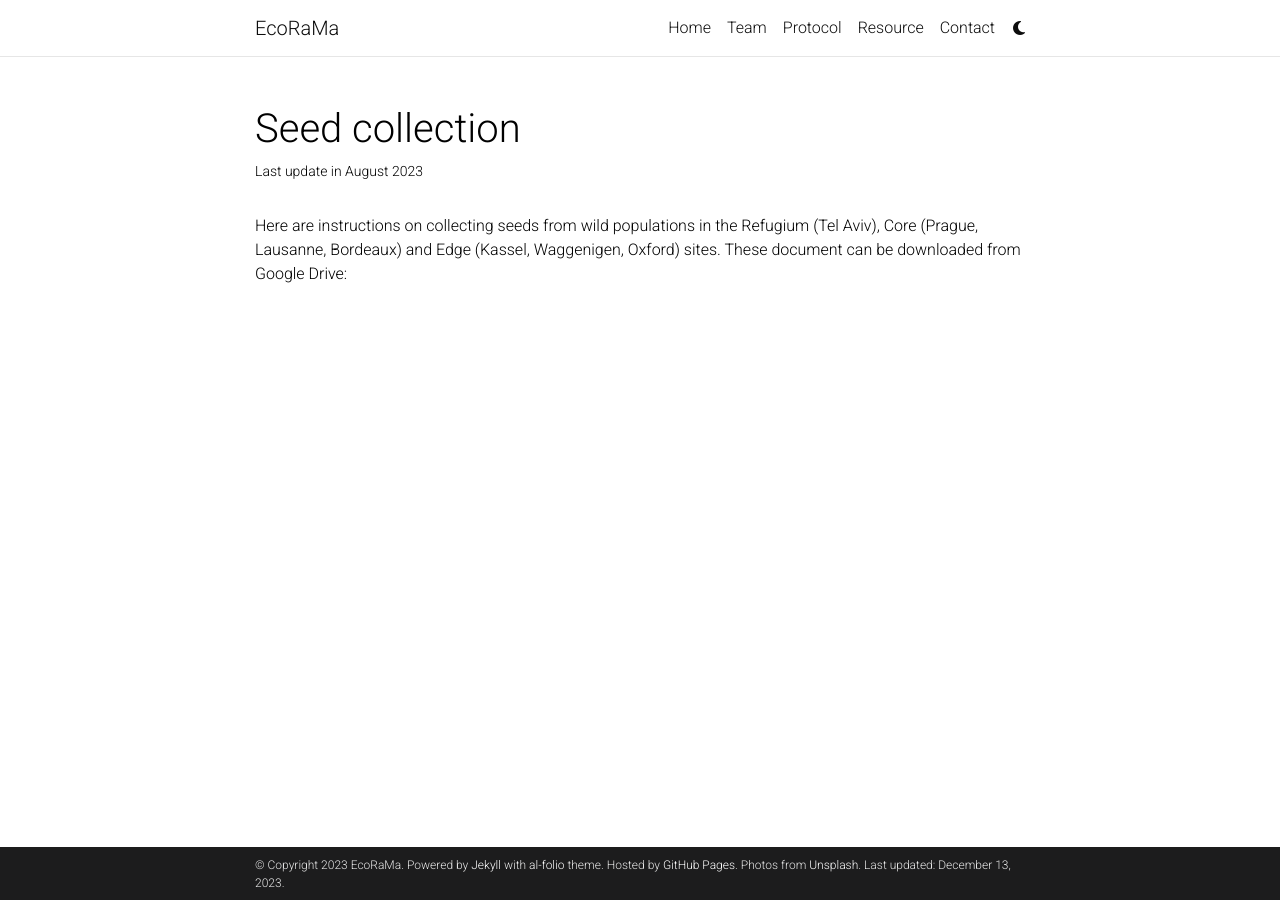
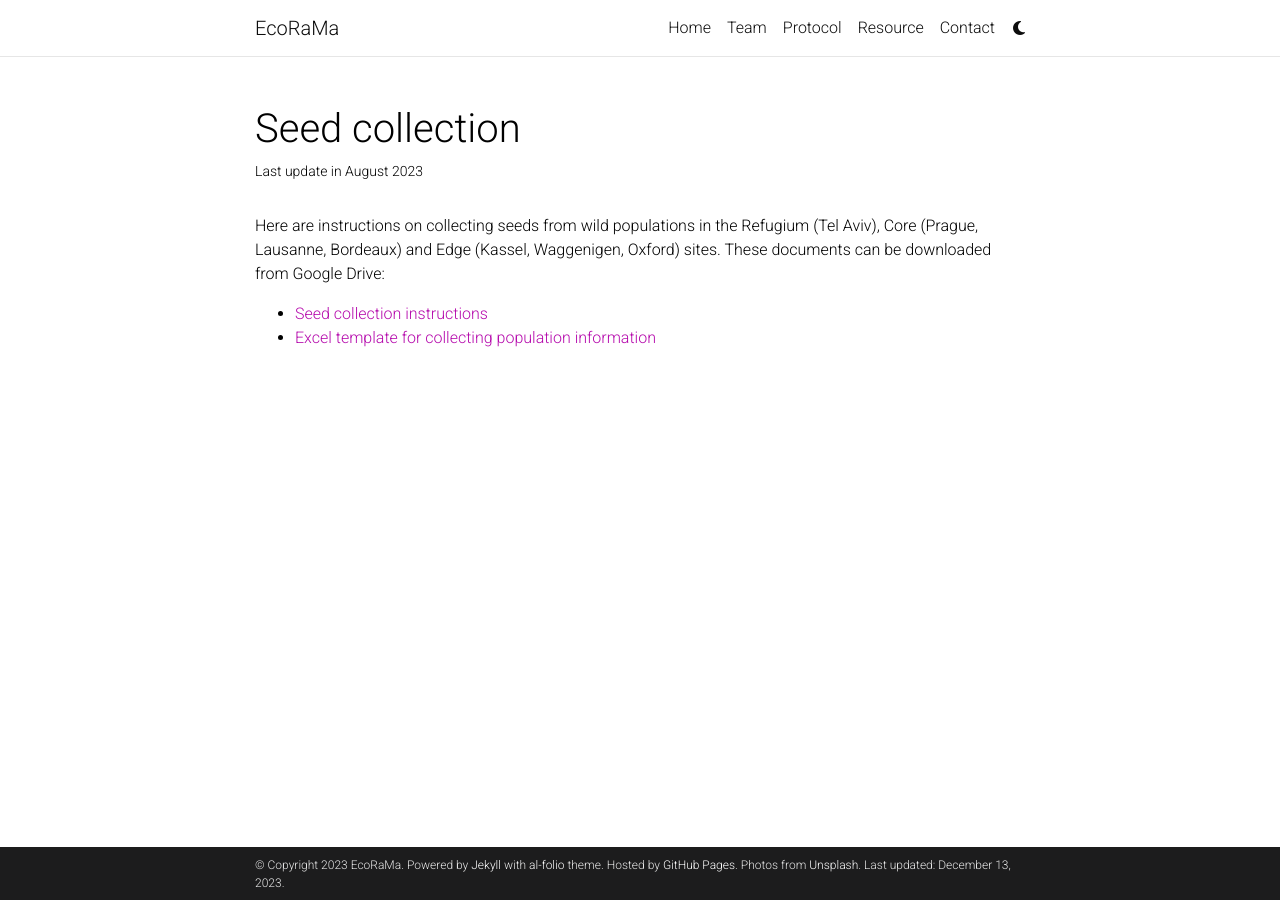
Before and after one commit to EcoRaMa/EcoRaMa.github.io, a Jekyll site: the page built from _projects/Seed collection.md, in a window 1280 px wide. Built offline with Jekyll 4.4.1, drawn with Linux system fonts in a browser that asks for light colours; comment, search, counter and statistics services are not loaded; a style sheet for code colours, icons or effects is not loaded.

Commit message:
Update Seed collection.md

```diff
--- a/_projects/Seed collection.md
+++ b/_projects/Seed collection.md
@@ -7,4 +7,10 @@
 category: work
 ---
 
-Here are instructions on collecting seeds from wild populations in the Refugium (Tel Aviv), Core (Prague, Lausanne, Bordeaux) and Edge (Kassel, Waggenigen, Oxford) sites. These document can be downloaded from Google Drive:
+Here are instructions on collecting seeds from wild populations in the Refugium (Tel Aviv), Core (Prague, Lausanne, Bordeaux) and Edge (Kassel, Waggenigen, Oxford) sites. These documents can be downloaded from Google Drive:
+
+<ul>
+  <li><a href="https://docs.google.com/document/d/1sGZ4qRT8cd7LHq1AUkn31fz5OzyaP-vS/edit?usp=sharing&ouid=102358639314492490823&rtpof=true&sd=true" target="_blank">Seed collection instructions</a></li>
+
+  <li><a href="https://docs.google.com/spreadsheets/d/1EZzPAjPM7bll3V0ea2XEei0maZNtGu7i/edit?usp=sharing&ouid=102358639314492490823&rtpof=true&sd=true" target="_blank">Excel template for collecting population information</a></li>
+</ul>
```
